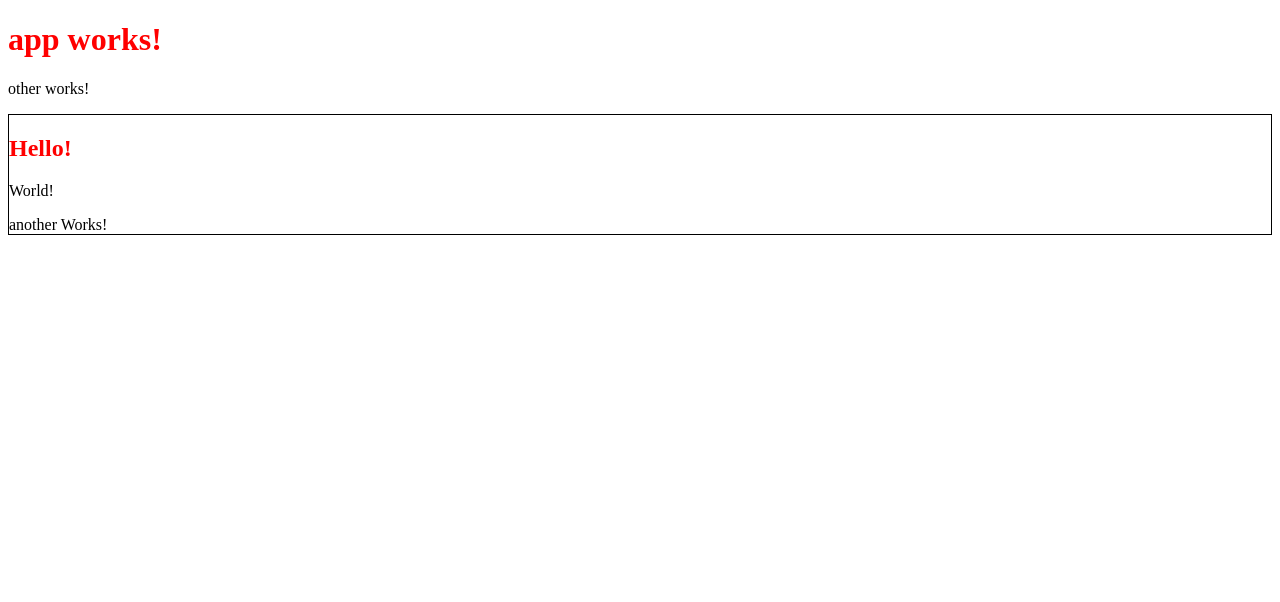
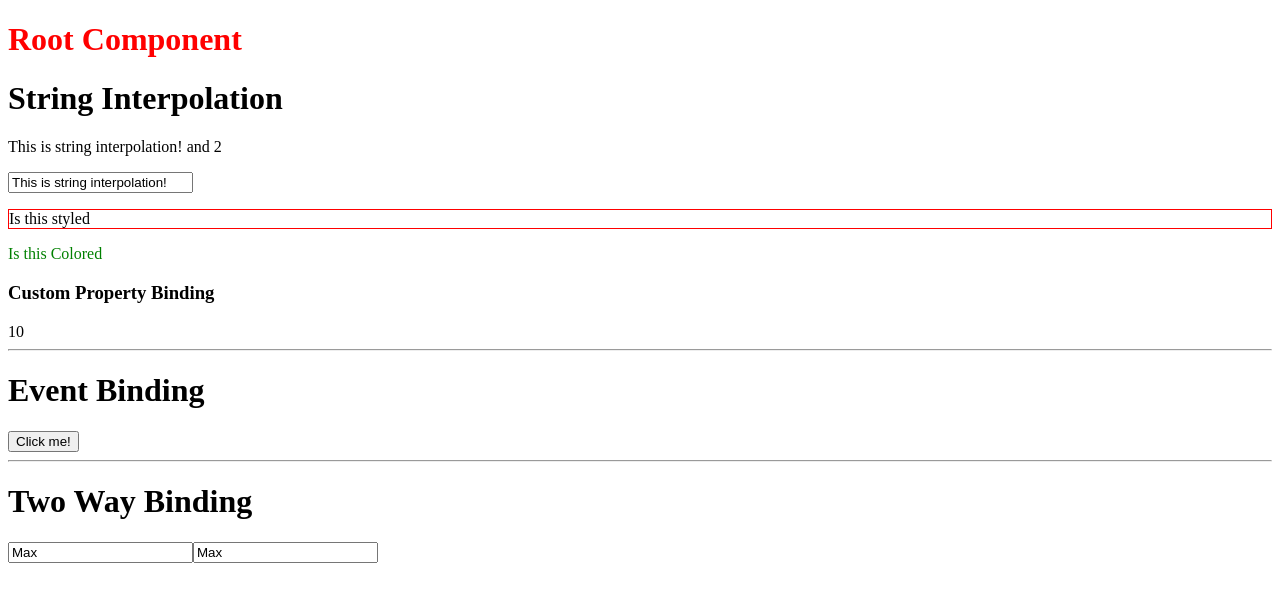
Before and after one commit to Etchs/ng2-first-app, an Angular app: page / in a window 1280 px wide. Shown: the top 602 px of the page. Built offline with nearby package versions, Linux system fonts and the light colour scheme.

Commit message:
added databinding components

```diff
--- a/src/app/app.component.html
+++ b/src/app/app.component.html
@@ -1,8 +1,4 @@
 <h1>
   {{title}}
 </h1>
-<app-other>Loading Other..</app-other>
-<app-another>
-  <h1>Hello!</h1>
-  <p>World!</p>
-</app-another>
+<app-databinding></app-databinding>
--- a/src/app/app.component.ts
+++ b/src/app/app.component.ts
@@ -6,5 +6,5 @@
   styleUrls: ['./app.component.css']
 })
 export class AppComponent {
-  title = 'app works!';
+  title = 'Root Component';
 }
--- /dev/null
+++ b/src/app/databinding/databinding.component.css
@@ -0,0 +1,3 @@
+.redBorder {
+  border: 1px solid red;
+}
--- /dev/null
+++ b/src/app/databinding/databinding.component.html
@@ -0,0 +1,15 @@
+<h1>String Interpolation</h1>
+<p>
+  {{stringInterpolation}} and {{numberInterpolation}}
+</p>
+<input type="text" [value]="stringInterpolation">
+<p [ngClass]="{redBorder: onTest()}">Is this styled</p>
+<p [ngStyle]="{color: 'green'}">Is this Colored</p>
+<h3>Custom Property Binding</h3>
+<app-property-binding [result]="10"></app-property-binding>
+<hr>
+<h1>Event Binding</h1>
+<app-event-binding (clicked)="onClickedInside($event)"></app-event-binding>
+<hr>
+<h1>Two Way  Binding</h1>
+<app-two-way--binding></app-two-way--binding>
--- /dev/null
+++ b/src/app/databinding/databinding.component.ts
@@ -0,0 +1,19 @@
+import { Component } from '@angular/core';
+
+@Component({
+  selector: 'app-databinding',
+  templateUrl: './databinding.component.html',
+  styleUrls: ['./databinding.component.css']
+})
+export class DatabindingComponent {
+  stringInterpolation = 'This is string interpolation!';
+  numberInterpolation = 2;
+
+  onTest(){
+    return true;
+  }
+
+  onClickedInside(value: string){
+    alert(value);
+  }
+}
--- /dev/null
+++ b/src/app/databinding/event-binding.component.ts
@@ -0,0 +1,15 @@
+import { Component, EventEmitter, Output } from '@angular/core';
+
+@Component({
+  selector: 'app-event-binding',
+  template: `
+    <button (click)="onClicked()">Click me!</button>
+  `,
+  styles: []
+})
+export class EventBindingComponent {
+  @Output() clicked = new EventEmitter<string>();
+  onClicked() {
+    this.clicked.emit('It works!');
+  }
+}
--- /dev/null
+++ b/src/app/databinding/property-binding.component.ts
@@ -0,0 +1,12 @@
+import { Component, Input } from '@angular/core';
+
+@Component({
+  selector: 'app-property-binding',
+  template: `
+    {{result}}
+  `,
+  styles: []
+})
+export class PropertyBindingComponent {
+  @Input() result: number = 0;
+}
--- /dev/null
+++ b/src/app/databinding/two-way--binding.component.ts
@@ -0,0 +1,16 @@
+import { Component } from '@angular/core';
+
+@Component({
+  selector: 'app-two-way--binding',
+  template: `
+    <input type="text" [(ngModel)]="person.name">
+    <input type="text" [(ngModel)]="person.name">
+  `,
+  styles: []
+})
+export class TwoWayBindingComponent {
+  person = {
+    name: 'Max',
+    age: 27
+  };
+}
```
Also changed, not shown: src/app/app.module.ts (+9 -1 lines).
